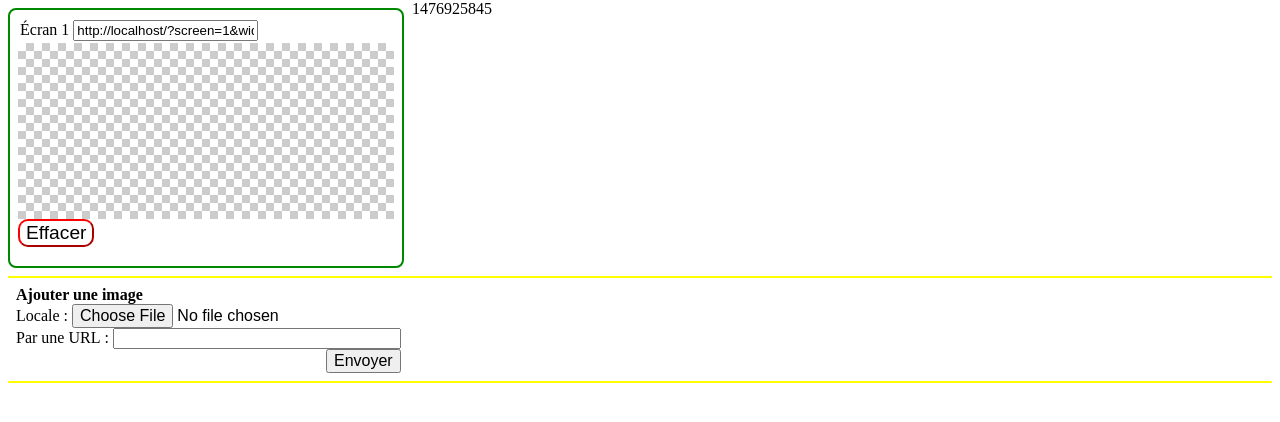
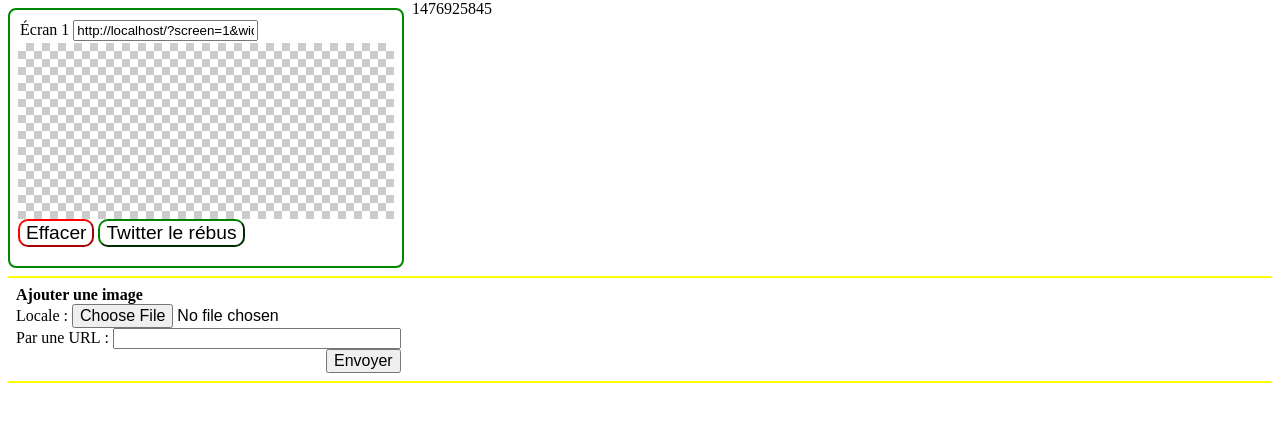
Before and after one commit to Neradoc/TwitchSlides, a PHP site: page /gestion.php in a window 1280 px wide. Shown: the top 422 px of the page. Run offline with PHP 8.4, Linux system fonts and the light colour scheme; a stand-in replaces the project's code that opens the database connection.

Commit message:
ajout du bouton twitter dans l'interface de gestion

```diff
--- a/gestion.php
+++ b/gestion.php
@@ -1,5 +1,6 @@
 <?php
 include("head.php");
+include("twitter.php");
 
 ini_set('display_errors', 1);
 ini_set('display_startup_errors', 1);
@@ -37,8 +38,22 @@ function effacer_screen($screen) {
 }
 
 if(isset($_POST["effacer_screen"])) {
-	$screen = $_POST["effacer_screen"];
+	$screen = intval($_POST["effacer_screen"]);
 	effacer_screen($screen);
+	exit_redirect();
+}
+
+if(isset($_POST["twitter_screen"])) {
+	$screen = intval($_POST["twitter_screen"]);
+	foreach($image_exts as $ext) {
+		$file = sprintf($image_format,$screen,$ext);
+		if(file_exists($file)) {
+			$urlImage = dirname($thisurl).$file;
+			$urlImage = "http://realmyop.fr/ecrans/".$file;
+			twitterImage($urlImage);
+			break;
+		}
+	}
 	exit_redirect();
 }
 
@@ -179,11 +194,18 @@ if(!empty($_POST) || !empty($_FILES)) {
 		cursor:pointer;
 	}
 	.btns button:hover {
-		background:#800;
+		background:#000;
 		color:white;
+	}
+	.btns .twitter {
+		border-color: green;
 	}
 	.btns .effacer {
 		border-color: red;
+	}
+	.btns button.effacer:hover {
+		background:#800;
+		color:white;
 	}
 	</style>
 	<script type="text/javascript" src="jquery2.js"></script>
@@ -232,7 +254,7 @@ foreach($screenImages as $index => $im) {
 		<p class="pimage"><img class="image" src="<?=$imageurl?>"/></p>
 		<div class="btns">
 			<button class="effacer" name="effacer_screen" value="<?=$index?>">Effacer</button>
-			<!-- <button class="activer" names="activer_screen" value="<?=$index?>">Activer (tweet)</button> -->
+			<button class="twitter" name="twitter_screen" value="<?=$index?>">Twitter le rébus</button>
 		</div>
 		</form>
 	</div><?
```
